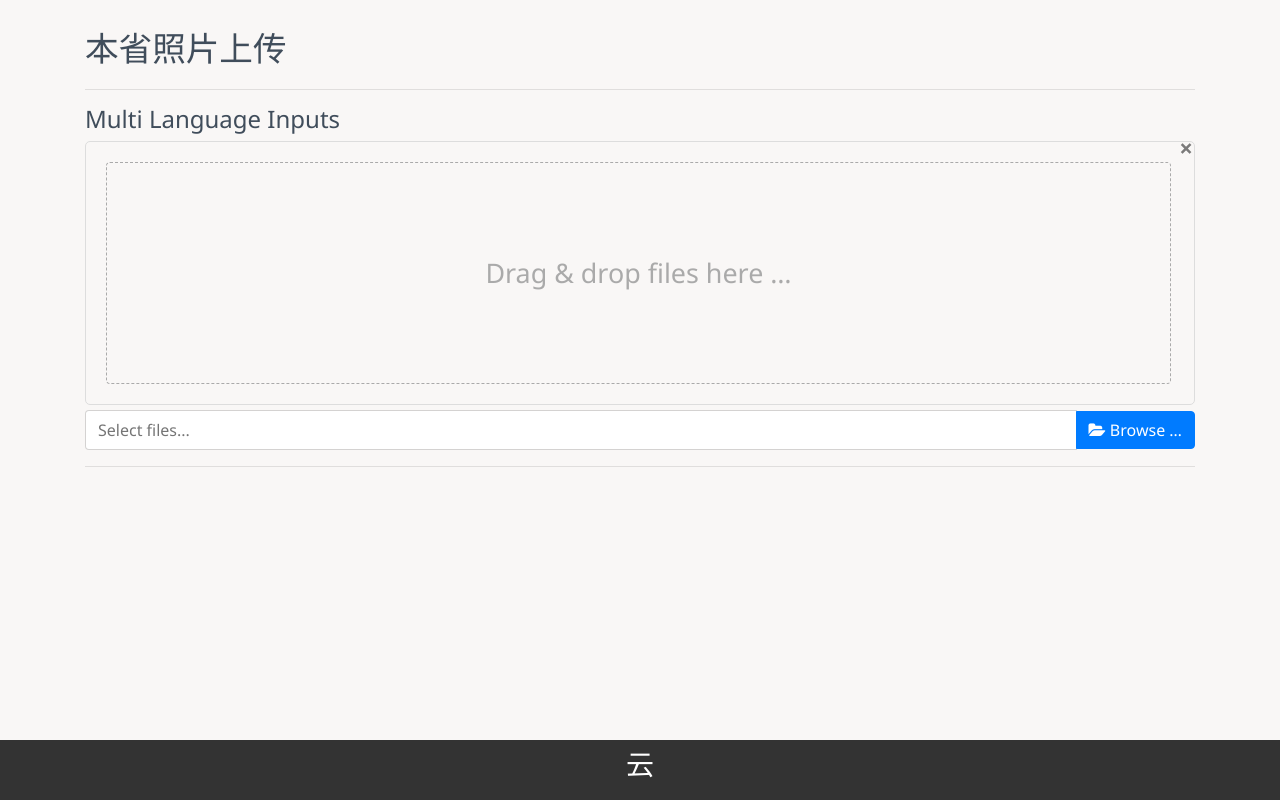
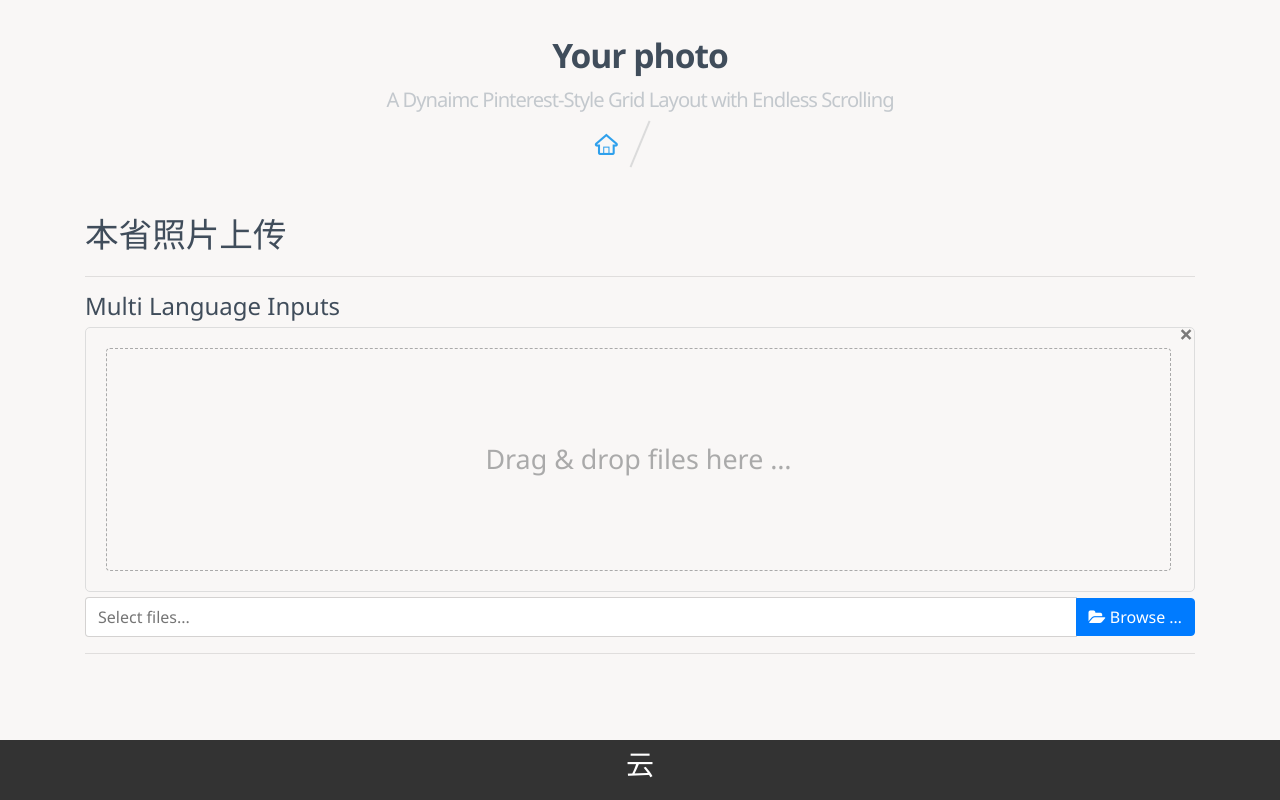
Before and after one commit to dengyangsh/PhotoMappingForward, a website: page upload.html in a window 1280 px wide. Drawn offline with nearby package versions, Linux system fonts and the light colour scheme.

Commit message:
mod 添加返回主页按钮

```diff
--- a/upload.html
+++ b/upload.html
@@ -27,6 +27,13 @@
     </script>
 </head>
 <body>
+<header class="htmleaf-header">
+    <h1>Your photo <span>A Dynaimc Pinterest-Style Grid Layout with Endless Scrolling</span></h1>
+    <div class="htmleaf-links">
+        <a class="htmleaf-icon icon-htmleaf-home-outline" href="./myMap.html" title="返回主页" target="_blank"><span> 返回主页</span></a>
+        <a class="htmleaf-icon icon-htmleaf-arrow-forward-outline"  onclick="turnUpload()" title="照片上传" target="_blank" style="visibility: hidden;"><span> 照片上传</span></a>
+    </div>
+</header>
 <div class="container kv-main">
     <div class="page-header">
         <h1 style="margin-top: 30px">本省照片上传</h1>
```
Also changed, not shown: specificMap.html (+1 -1 lines).
